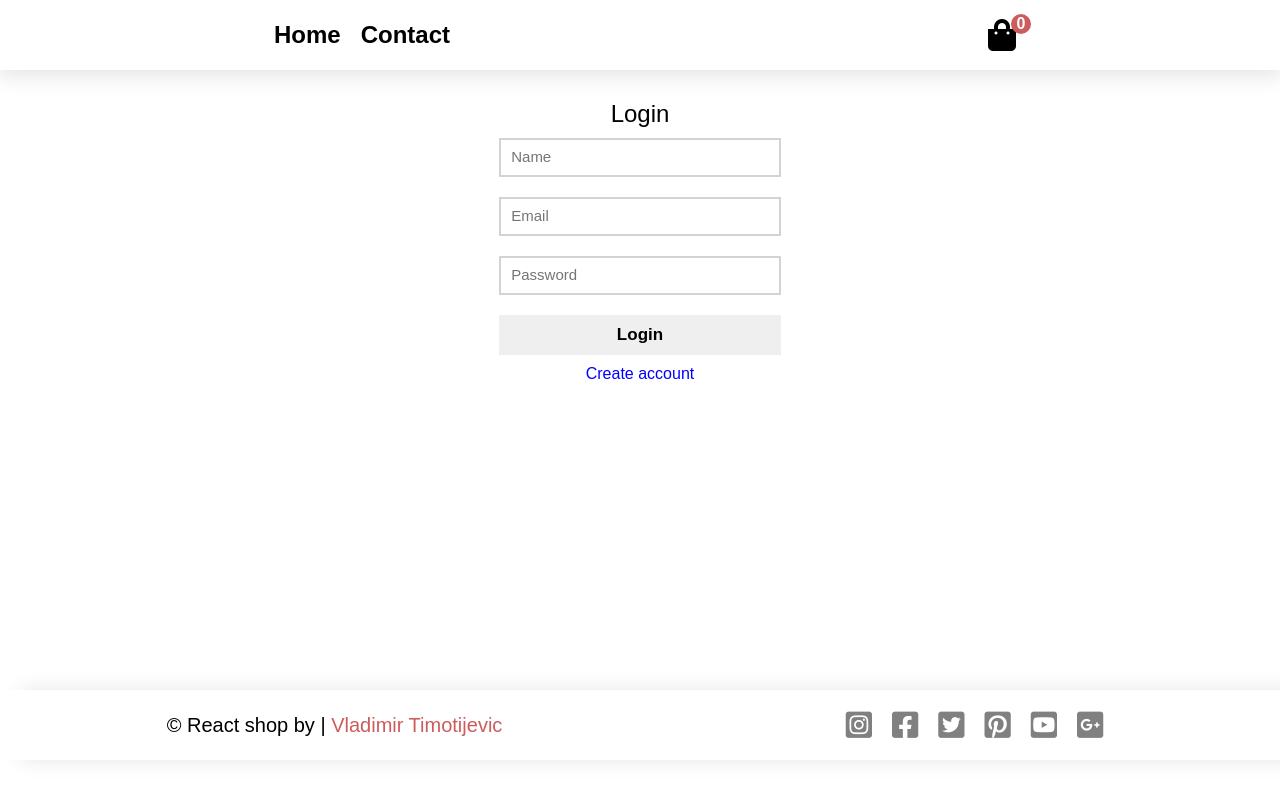
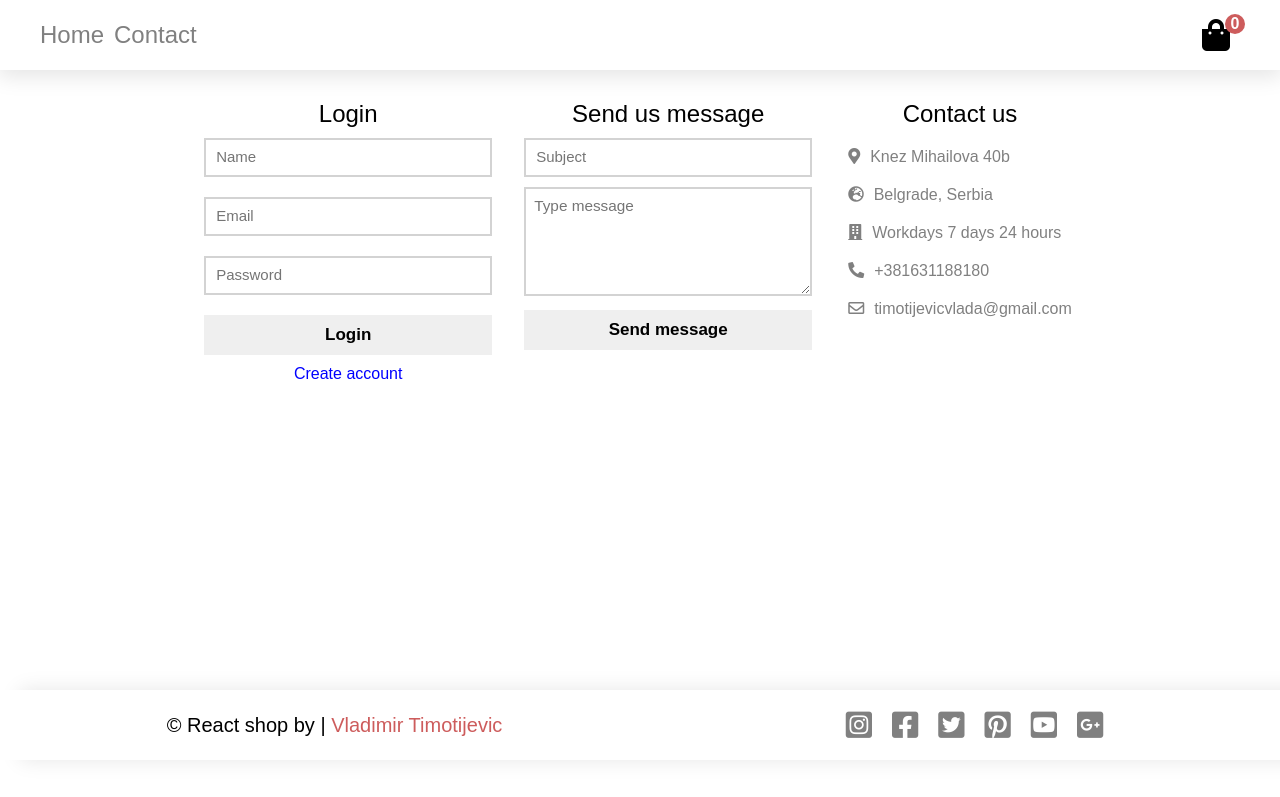
Before and after one commit to TimotijevicVlada/reactWebShop, a React (Create React App) app: page /contact in a window 1280 px wide. Shown: the top 797 px of the page. Built offline with nearby package versions, Linux system fonts and the light colour scheme.

Commit message:
Contact page updated. Cover photo added.

```diff
--- a/src/App.css
+++ b/src/App.css
@@ -8,29 +8,42 @@ a {
   text-decoration: none;
   color: black;
 }
+
+/*NAVBAR*/
 .navbar {
   position: fixed;
   top: 0%;
   width: 100%;
   height: 70px;
   box-shadow: 0px 5px 20px 2px rgba(0, 0, 0, 0.1);
-  background-color: white;
+  background-color: rgba(255, 255, 255, 0.4);
   z-index: 10;
 }
 .nav_container {
   width: 100%;
   height: 70px;
+  margin: 0 20px;
   display: flex;
   align-items: center;
-  justify-content: space-around;
+  justify-content: space-between;
 }
 .nav_container .nav_left {
   display: flex;
+  margin-left: 20px;
 }
 .nav_container .nav_left h2 {
-  margin: 0 10px;
+  color: gray;
+  margin-right: 10px;
+  font-weight: 200;
+}
+.nav_container .nav_left h2:hover {
+  text-decoration: underline;
+}
+.nav_container .nav_right {
+  margin-right: 70px;
 }
 
+/*CART*/
 .cart-icon {
   font-size: 2em;
   color: black;
@@ -58,8 +71,20 @@ a {
   font-weight: bold;
 }
 
+/*HOME*/
+.cover_pic {
+  background: url("./cover_pic.jpg");
+  height: 100vh;
+  background-size: cover;
+  background-attachment: fixed;
+}
+.product_title {
+  text-align: center;
+  padding: 30px;
+  font-size: 25px;
+  color: gray;
+}
 .home_container {
-  margin: 100px 0px;
   display: flex;
   justify-content: space-around;
   flex-wrap: wrap;
@@ -272,12 +297,41 @@ display: flex;
   color: blue;
   cursor: pointer;
 }
+.login_container {
+  display: flex;
+  justify-content: center;
+}
+.login_container .login, .login_container .send_message {
+  width: 25%;
+}
+.login input, .login button, .send_message input, .send_message textarea, .send_message button {
+  width: 90%;
+}
+.send_message textarea {
+  border: 2px solid lightgray;
+  outline: none;
+}
+.send_message textarea::placeholder {
+  font-size: 1.15em;
+  padding: 8px;
+}
 .login_container button, .signup_container button {
   cursor: pointer;
   font-weight: bold;
 }
 .login_container button:hover, .signup_container button:hover {
   background-color: rgb(173, 173, 173);
+}
+.contact_us h2 {
+  text-align: center;
+}
+.contact_us div {
+  text-align: left;
+  margin: 20px;
+  color: gray;
+}
+.contact_us div i {
+  margin-right: 10px;
 }
 
 /*FOOTER*/
--- a/src/components/Contact.js
+++ b/src/components/Contact.js
@@ -16,7 +16,7 @@ const Contact = () => {
         const showSignup = document.getElementsByClassName("signup_container")[0];
         const hideLogin = document.getElementsByClassName("login_container")[0];
         setShow(
-            hideLogin.style.display = "block",
+            hideLogin.style.display = "flex",
             showSignup.style.display = "none"
             );
     }
@@ -24,12 +24,28 @@ const Contact = () => {
     return (
         <div className="contact-container">
             <div className="login_container">
+                <div className="login">
                     <h2>Login</h2>
                     <div><input type="text" placeholder="Name"/></div>
                     <div><input type="email" placeholder="Email"/></div>
                     <div><input type="password" placeholder="Password"/></div>
                     <button>Login</button>
                     <p onClick={displaySignup} className="display_signup">Create account</p>
+                </div>
+                <div className="send_message">
+                    <h2>Send us message</h2>
+                    <div><input type="text" placeholder="Subject"/></div>
+                    <div><textarea rows="7" cols="50" placeholder="Type message"/></div>
+                    <button>Send message</button>
+                </div>
+                <div className="contact_us">
+                    <h2>Contact us</h2>
+                    <div><i class="fas fa-map-marker-alt"></i>Knez Mihailova 40b</div>
+                    <div><i class="fas fa-globe-europe"></i>Belgrade, Serbia</div>
+                    <div><i class="fas fa-building"></i>Workdays 7 days 24 hours</div>
+                    <div><i class="fas fa-phone-alt"></i>+381631188180</div>
+                    <div><i class="far fa-envelope"></i>timotijevicvlada@gmail.com</div>
+                </div>
             </div>
             <div className="signup_container">
                 <h2>Signup</h2>
--- a/src/components/Home.js
+++ b/src/components/Home.js
@@ -1,19 +1,22 @@
-import React from 'react';
-import { useSelector } from 'react-redux';
-import { Link } from 'react-router-dom';
+import React from "react";
+import { useSelector } from "react-redux";
+import { Link } from "react-router-dom";
 
 const Home = () => {
-    const products = useSelector(state => state.ProductsReducer.products);
+  const products = useSelector((state) => state.ProductsReducer.products);
   //console.log(products)
 
   return (
+    <div>
+      <div className="cover_pic"></div>
+      <div className="product_title">Shirts</div>
       <div className="home_container">
-            {products.map(elem => (
-                <div className="product-container" key={elem.id} >
+        {products.map((elem) => (
+          <div className="product-container" key={elem.id}>
             <div className="product">
               <div className="product-img">
                 <Link to={`/details/${elem.id}`}>
-                                <img src={`images/${elem.image}`} alt="image name"/>
+                  <img src={`images/${elem.image}`} alt="image name" />
                 </Link>
               </div>
               <div className="product-name">
@@ -27,7 +30,8 @@ const Home = () => {
           </div>
         ))}
       </div>
-    )
-}
+    </div>
+  );
+};
 
 export default Home;
```
Also changed, not shown: src/cover_pic.jpg (added). Lines whose indentation alone changed are shown as unchanged.
